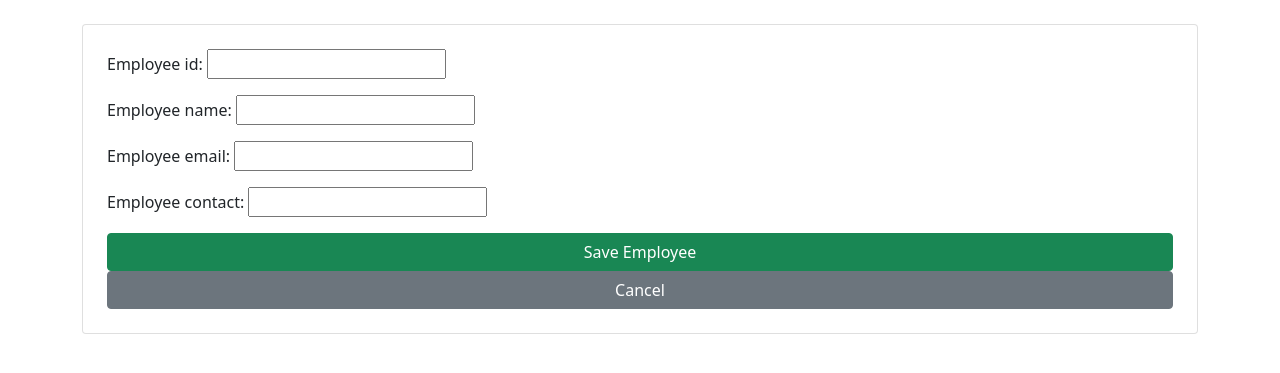
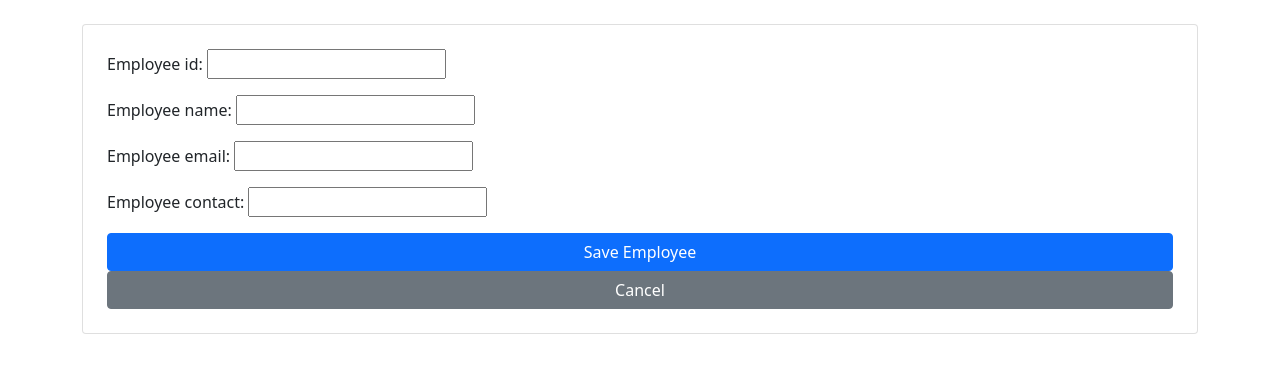
Before and after one commit to Maunducyrus/Simple-Employee-Management-System---Django, a Django app: page /create/ in a window 1280 px wide. Shown: the part 56-429 px from the top of the page. Run offline with Django 5.2, Linux system fonts and the light colour scheme.

Commit message:
debugging

```diff
--- a/employees/application/templates/create.html
+++ b/employees/application/templates/create.html
@@ -6,7 +6,9 @@
     {% csrf_token %}
     {{ form.as_p }}
 
-<button type="submit" class="btn btn-success">Save Employee</button>
+<button type="submit" class="btn btn-primary">Save Employee</button>
 <a href={% url 'list' %} class="btn btn-secondary">Cancel</a>
+
 </form>
+
 {% endblock%}
```
